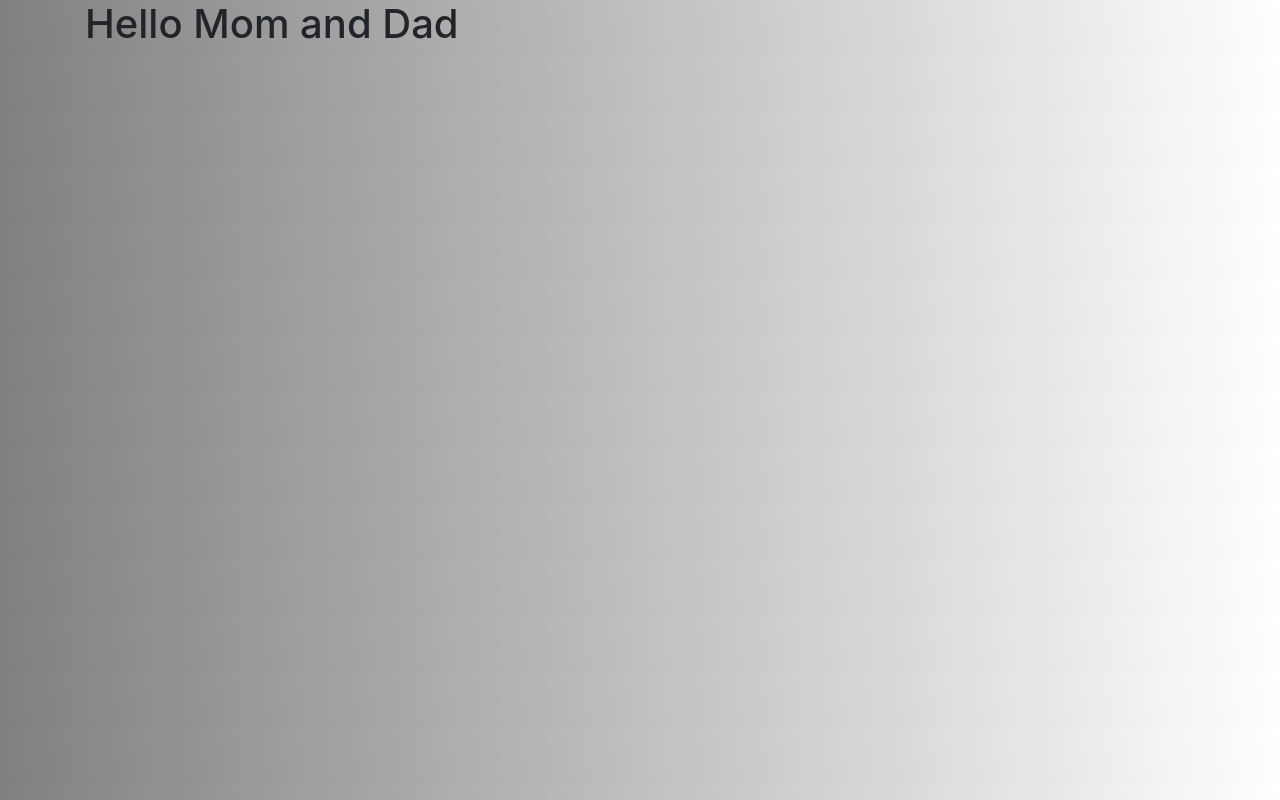
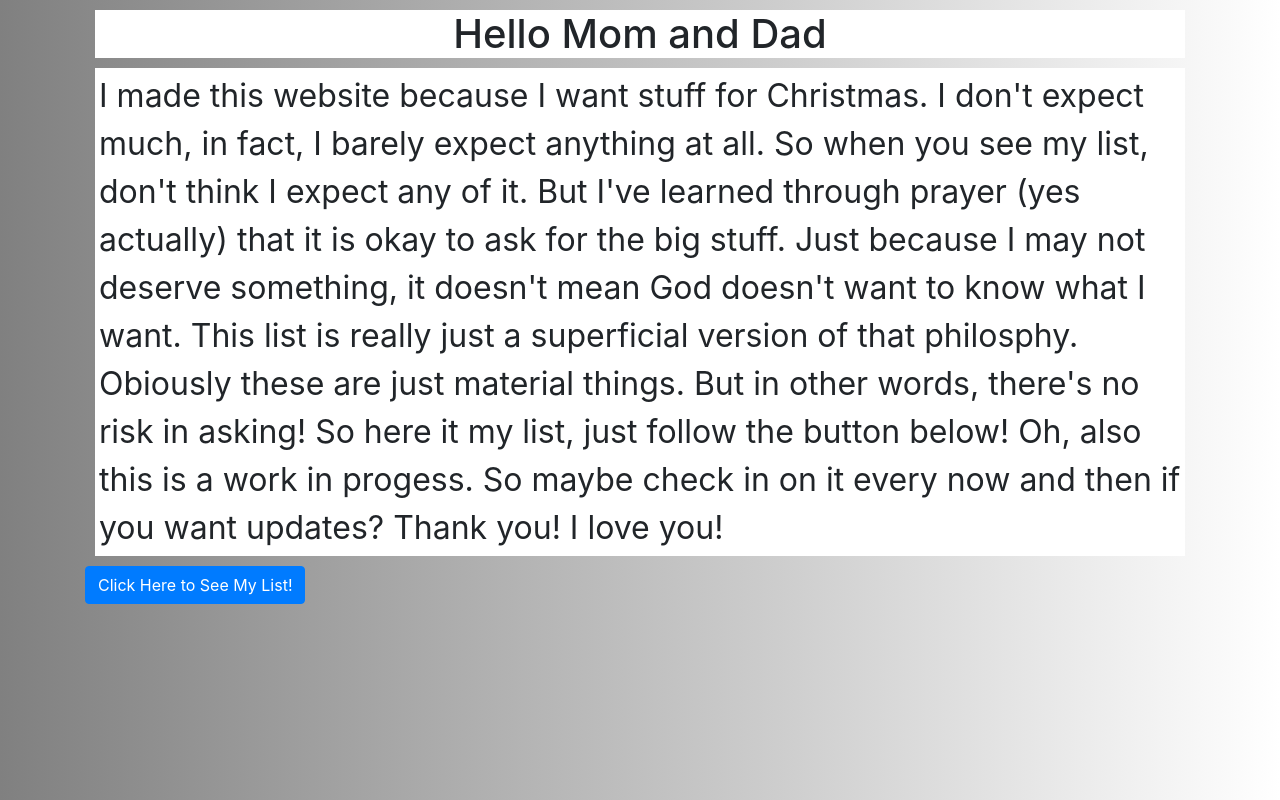
Before and after one commit to Hlinfoot/ChristmasWishList, a plain HTML site: page index.html in a window 1280 px wide. Drawn offline with nearby package versions, Linux system fonts and the light colour scheme.

Commit message:
link items

```diff
--- a/index.html
+++ b/index.html
@@ -13,7 +13,16 @@
 <body>
 
     <div class="container">
-        <h1>Hello Mom and Dad</h1>
+        <h1 class="introduction">Hello Mom and Dad</h1>
+        <p class="summary">I made this website because I want stuff for Christmas.  I don't expect much, in fact, I barely expect anything at all.
+            So when you see my list, don't think I expect any of it.
+            But I've learned through prayer (yes actually) that it is okay to ask for the big stuff.
+            Just because I may not deserve something, it doesn't mean God doesn't want to know what I want.
+            This list is really just a superficial version of that philosphy.  Obiously these are just material things.
+            But in other words, there's no risk in asking! So here it my list, just follow the button below!  Oh, also this is a work in progess.
+            So maybe check in on it every now and then if you want updates?  Thank you! I love you!</p>
+
+            <a href="./links.html" class="btn btn-primary seeList">Click Here to See My List!</a>
     </div>
 <script src="https://code.jquery.com/jquery-3.3.1.slim.min.js" integrity="sha384-q8i/X+965DzO0rT7abK41JStQIAqVgRVzpbzo5smXKp4YfRvH+8abtTE1Pi6jizo" crossorigin="anonymous"></script>
 <script src="https://cdnjs.cloudflare.com/ajax/libs/popper.js/1.14.7/umd/popper.min.js" integrity="sha384-UO2eT0CpHqdSJQ6hJty5KVphtPhzWj9WO1clHTMGa3JDZwrnQq4sF86dIHNDz0W1" crossorigin="anonymous"></script>
--- a/style.css
+++ b/style.css
@@ -1,5 +1,13 @@
 body {
-  background-image: linear-gradient(80deg, grey, white);
+  background-image: linear-gradient(90deg, grey, white);
+}
+
+.introduction {
+  background-color: white;
+  text-align: center;
+  vertical-align: middle;
+  justify-content: center;
+  margin: 10px;
 }
 
 .tierOne {
@@ -17,3 +25,20 @@ body {
   justify-content: center;
   margin: 10px;
 }
+
+.summary {
+  background-color: white;
+  vertical-align: middle;
+  justify-content: center;
+  margin: 10px;
+  font-size: 2rem;
+  padding: 4px;
+  border-color: black;
+  border-width: 4px;
+}
+
+.seeList {
+  justify-content: center;
+  vertical-align: middle;
+  align-content: center;
+}
```
Also changed, not shown: 1 other file.
